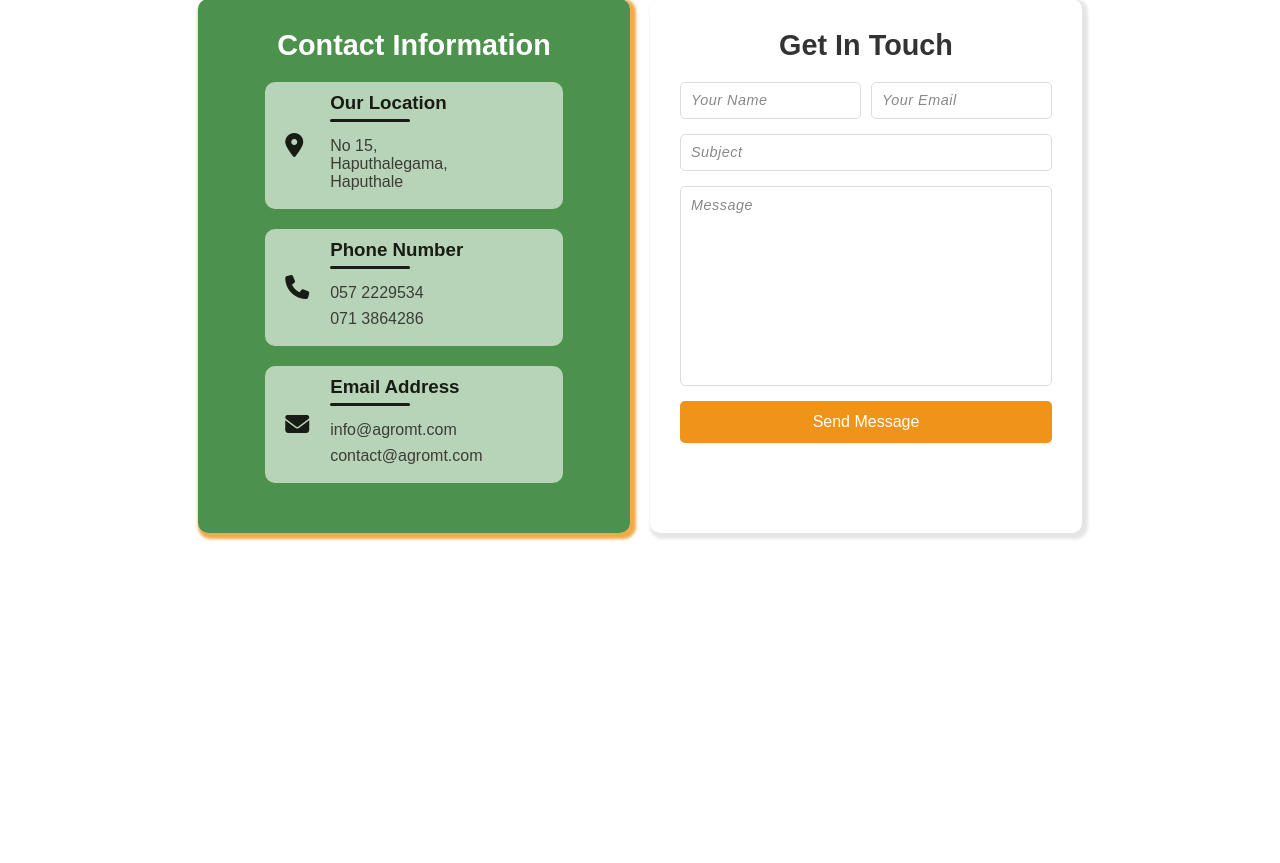
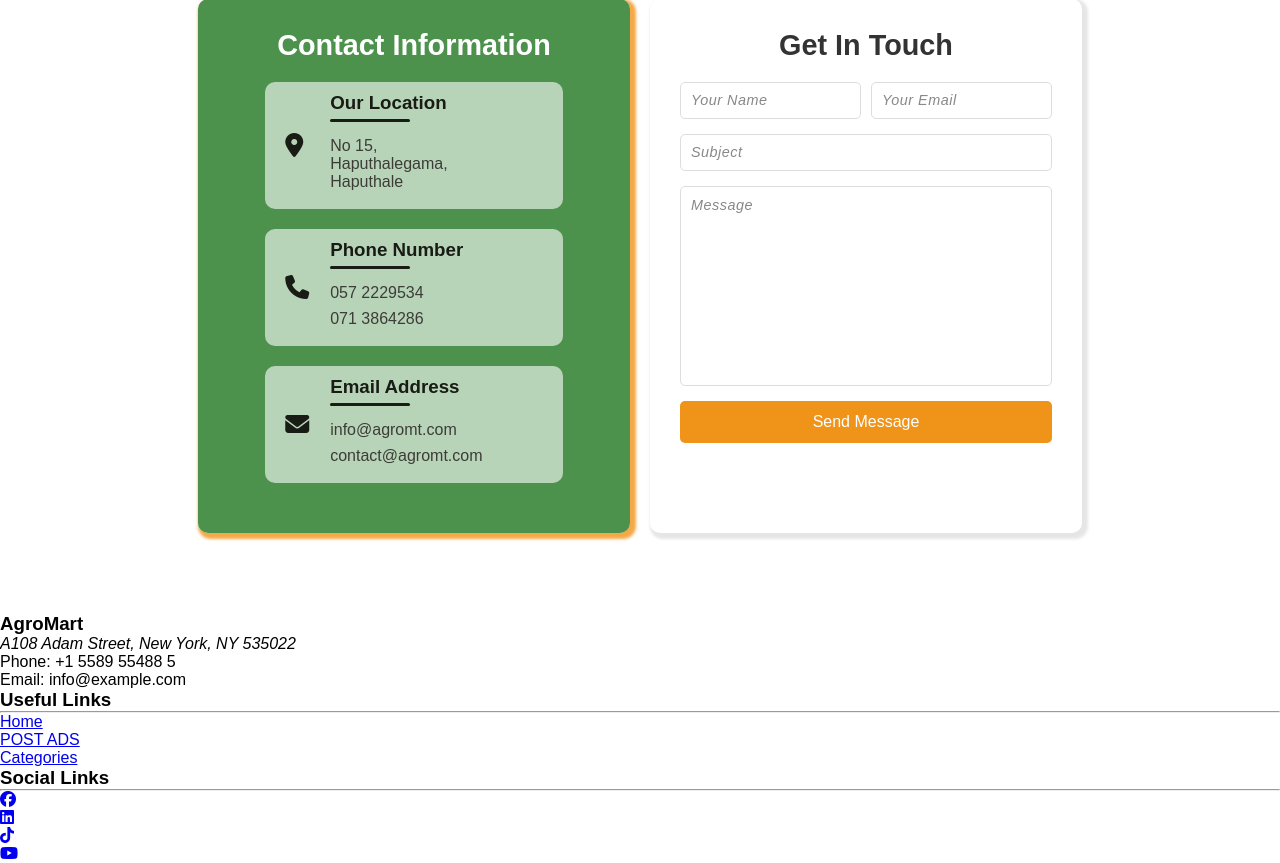
Before and after one commit to sumudu-k/AgroMart---Connecting-Farmers-and-Nurseries, a PHP site: page /home.php in a window 1280 px wide. Shown: the part 2053-2916 px from the top of the page. Before the commit the page ends 2594 px from the top, so only its background shows below. Run offline with PHP 8.4, Linux system fonts and the light colour scheme; data that the repository does not hold is empty; some libraries are stand-ins or nearby versions.

Commit message:
added fotter to home page

```diff
--- a/home.php
+++ b/home.php
@@ -586,8 +586,47 @@ $ads_result = $conn->query($ads_query);
                 </div>
               </div>
         </section>
+    </div>
 
-    </div>
+    <!-- Footer -->
+    <footer>
+      <div class="footer-container">
+        <div class="footer-info">
+          <h3>AgroMart</h3>
+          <address>A108 Adam Street, New York, NY 535022</address>
+          <p>Phone: +1 5589 55488 5</p>
+          <p>Email: info@example.com</p>
+        </div>
+        <div class="footer-links">
+          <h3>Useful Links</h3>
+          <hr />
+          <ul>
+            <li><a href="home.php">Home</a></li>
+            <li><a href="post_ads.php">POST ADS</a></li>
+            <li><a href="categories.php">Categories</a></li>
+          </ul>
+        </div>
+        <div class="social-links">
+          <h3>Social Links</h3>
+          <hr />
+          <ul>
+            <li>
+              <a href="#"><i class="fa-brands fa-facebook"></i></a>
+            </li>
+            <li>
+              <a href="#"><i class="fa-brands fa-linkedin"></i></a>
+            </li>
+            <li>
+              <a href="#"><i class="fa-brands fa-tiktok"></i></a>
+            </li>
+            <li>
+              <a href="#"><i class="fa-brands fa-youtube"></i></a>
+            </li>
+          </ul>
+        </div>
+        <!-- Add more footer sections as needed -->
+      </div>
+    </footer>
     <?php
     $conn->close();
     ?>
```
